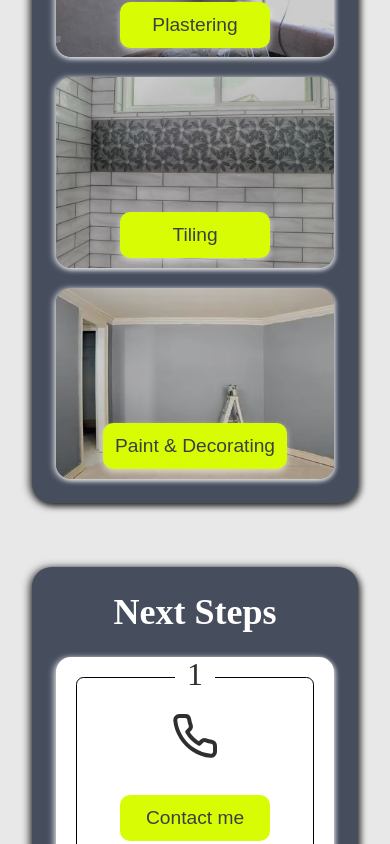
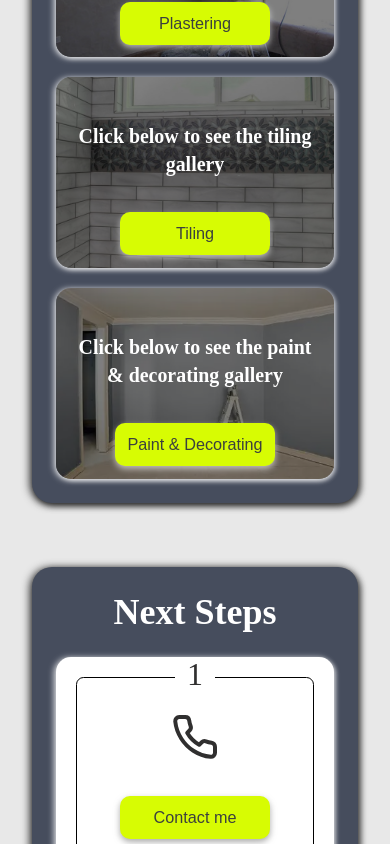
Before and after one commit to 2ndborn/plasterer, a React (Vite) app in the folder egbert/: page / in a window 390 px wide. Shown: the part 1780-2624 px from the top of the page. Built offline with nearby package versions, Linux system fonts and the light colour scheme.

Commit message:
created a hook for click outside the navbar and media query

```diff
--- a/egbert/src/App.css
+++ b/egbert/src/App.css
@@ -0,0 +1,11 @@
+button {
+    min-width: 150px;
+    padding: 0.75rem;
+    background-color: #d7fc03;
+    color: #3B403E;
+    font-size: clamp(1rem, 0.927rem + 0.36vw, 1.2rem);
+    font-weight: 525;
+    border-radius: 10px;
+    border: none;
+    cursor: pointer;
+}
--- a/egbert/src/components/BackToTop.jsx
+++ b/egbert/src/components/BackToTop.jsx
@@ -22,6 +22,7 @@ const BackToTop = () => {
                           position: 'fixed',
                           bottom: 20,
                           right: 20,
+                          minWidth: 10,
                           display: 'flex',
                           justifyContent: 'center',
                           alignItems: 'center',
--- /dev/null
+++ b/egbert/src/hooks/useClickOutside.jsx
@@ -0,0 +1,16 @@
+import React, { useEffect } from 'react'
+
+export const useClickOutside = (refs, handler) => {
+  useEffect(() => {
+    const listener = (event) => {
+        for(const ref of refs) {
+            if (ref.current && ref.current.contains(event.target)) {
+                return
+            }
+        }
+        handler(event)
+    }
+    document.addEventListener('mousedown', listener);
+    return () => document.removeEventListener('mousedown', listener)
+  }, [refs, handler])
+}
--- /dev/null
+++ b/egbert/src/hooks/useMediaQuery.jsx
@@ -0,0 +1,13 @@
+import React, { useEffect, useState } from 'react'
+
+export const useMediaQuery = (query) => {
+const [matches, setMatches] = useState(
+    window.matchMedia(query).matches)
+    useEffect(() => {
+        const media = window.matchMedia(query);
+        const handleMedia = (e) => setMatches(e.matches)
+        media.addEventListener('change', handleMedia);
+        return () => media.removeEventListener('change', handleMedia);
+    }, [query])
+    return matches
+}
--- a/egbert/src/pages/Next.jsx
+++ b/egbert/src/pages/Next.jsx
@@ -8,10 +8,7 @@ import { GrSchedule } from "react-icons/gr";
 import { LuClipboardPenLine } from "react-icons/lu";
 
 const Next = () => {
-    const heading = {
-        hidden: {opacity: 0, y: 20},
-        show: {opacity: 1, y: 0}
-    }
+
     const steps = [
         {id: 1, icon: <FiPhone />, title: "Call me"},
         {id: 2, icon: <GrSchedule />, title: "Schedule a visit"},
@@ -59,16 +56,7 @@ const Next = () => {
                                 {step.id === 1 ? (
                                     <button
                                         style={{
-                                            minWidth: '150px',
-                                            padding: '0.75rem',
-                                            borderRadius: '10px',
-                                            background: '#d7fc03',
-                                            color: '#3B403E',
-                                            fontSize: '1.2rem',
-                                            fontWeight: 525,
-                                            border: 'none',
-                                            boxShadow: '0px 3px 6px rgba(255, 255, 255, 0.6)',
-                                            cursor: 'pointer',
+                                            boxShadow: '0px 3px 6px rgba(115, 115, 115, 0.6)',
                                             marginBottom: '1.5rem'
                                         }}
                                     >
--- a/egbert/src/pages/Services.jsx
+++ b/egbert/src/pages/Services.jsx
@@ -1,22 +1,33 @@
-import React, { useState } from 'react';
+import React, { useEffect, useState } from 'react';
 import {AnimatePresence, LayoutGroup, motion} from 'framer-motion';
 import styles from '../styles/Services.module.css';
 import plaster from '../assets/plaster.jpg';
 import painting from '../assets/painting.webp';
 import tile from '../assets/tile.jpg';
 import Reveal from '../utils/Reveal';
-import { IoClose } from "react-icons/io5";
-import { FaChevronLeft } from "react-icons/fa";
-import { FaChevronRight } from "react-icons/fa";
 import Overlay from '../utils/Overlay';
 import PlasteringImg from '../components/PlasteringImg';
 import TilingImg from '../components/TilingImg';
 import PaintImg from '../components/PaintImg';
+import { useMediaQuery } from '../hooks/useMediaQuery';
 
 
 const Services = () => {
     const [isHoverIndex, setIsHoverIndex] = useState(null);
     const [istoggled, setIsToggled] = useState(null);
+    const [matches, setMatches] = useState(window.matchMedia('(min-width: 768px)').matches)
+
+    useEffect(() => {
+        const media = window.matchMedia('(min-width: 768px)')
+        const handleMedia = (e) => {
+            setMatches(e.matches)
+            console.log(e.matches)
+        }
+        media.addEventListener('change', handleMedia);
+        return () => media.removeEventListener('change', handleMedia)
+    }, [])
+
+    const isSmall = useMediaQuery('(min-width: 768px)');
 
     const handleOpen = (id) => {
         setIsToggled(id)
@@ -61,10 +72,10 @@ const Services = () => {
                         }}
                     >
                         <div>
-                    <h2 style={{color: '#fff', margin: '0 0 1.5rem 0'}}>Services</h2>
+                            <h2 style={{ color: '#fff', margin: '0 0 1.5rem 0' }}>Services</h2>
                         </div>
                         <div className={styles.SerGrid}>
-                    <AnimatePresence mode='wait'>
+                            <AnimatePresence>
                                 {service.map((ser, i) => (
                                     <motion.div
                                         key={ser.id}
@@ -76,49 +87,48 @@ const Services = () => {
                                             boxShadow: '2px 2px 4px rgba(255, 255, 255, 0.6), -2px 1px 6px rgba(255, 255, 255, 0.8)',
                                             overflow: 'hidden',
                                         }}
-                            whileHover={{border: '3px solid #fff'}}
+                                        whileHover={{ border: '3px solid #fff' }}
                                     >
-                            <img src={ser.image} alt={ser.alt} style={{ height: '100%', width: '100%', objectFit: 'cover'}} />
+                                        <img src={ser.image} alt={ser.alt} style={{ height: '100%', width: '100%', objectFit: 'cover' }} />
                                         <motion.div
-                            whileHover={{background: 'rgba(0, 0, 0, 0.5)'}}
+                                            whileHover={{ background: 'rgba(0, 0, 0, 0.5)' }}
                                             style={{
                                                 position: 'absolute',
                                                 inset: 0,
-                                background: 'rgba(0, 0, 0, 0.2)',
+                                                background: isSmall ? 'rgba(0, 0, 0, 0.2)' : 'rgba(0, 0, 0, 0.5)',
                                                 padding: '1rem',
                                                 display: 'grid',
                                                 gridTemplateRows: 'repeat(4, 1fr)',
                                             }}
                                         >
-                                <div style={{gridRow: 'span 3', placeContent: 'center' }}>
-                                {isHoverIndex === i && (
+                                            <div style={{ gridRow: 'span 3', placeContent: 'center' }}>
+                                                {matches ? (
+                                                    isHoverIndex === i && (
                                                         <motion.h5
                                                             variants={heading}
                                                             initial='hidden'
                                                             animate='show'
-                                    transition={{duration: 0.6, ease: 'easeInOut'}}
-                                   style={{color: '#fff', marginTop: '5rem', lineHeight: '1.4'}}
+                                                            transition={{ duration: 0.6, ease: 'easeInOut' }}
+                                                            style={{ color: '#fff', marginTop: '5rem', lineHeight: '1.4' }}
+                                                        >
+                                                            Click below to see the {ser.button.toLowerCase()} gallery
+                                                        </motion.h5>)
+                                                ) : (
+                                                    <motion.h5
+                                                        style={{ color: '#fff', marginTop: 'min(5rem, 12%)', lineHeight: '1.4' }}
                                                     >
                                                         Click below to see the {ser.button.toLowerCase()} gallery
                                                     </motion.h5>
                                                 )}
                                             </div>
-                                <div style={{gridRow: 'span 2', place: 'center'}}>
+                                            <div style={{ gridRow: 'span 2', place: 'center' }}>
                                                 <motion.button
                                                     onClick={() => handleOpen(ser.id)}
                                                     style={{
-                                    minWidth: '150px',
-                                    padding: '0.75rem',
-                                    borderRadius: '10px',
-                                    background: '#d7fc03',
-                                    color: '#3B403E',
-                                    fontSize: '1.2rem',
-                                    fontWeight: 525,
-                                    border: 'none',
-                                    boxShadow: '0px 3px 6px rgba(255, 255, 255, 0.6)',
-                                    cursor: 'pointer'
+                                                        boxShadow:
+                                                        '0px 3px 6px rgba(255, 255, 255, 0.6)',
                                                     }}
-                                whileHover={{border: '2px solid #fff'}}
+                                                    whileHover={{ border: '2px solid #fff' }}
                                                 >
                                                     {ser.button}
                                                 </motion.button>
@@ -129,7 +139,7 @@ const Services = () => {
                             </AnimatePresence>
                         </div>
                     </div>
-            <AnimatePresence mode='wait'>
+                    <AnimatePresence>
                         {istoggled && (
                             <Overlay key={istoggled} id={String(istoggled)} onClose={handleClose}>
                                 {istoggled === 1 && (<PlasteringImg />)}
```
Also changed, not shown: egbert/src/components/NavBar.jsx (+11 -7 lines), egbert/src/components/NavItems.jsx (+13 -4 lines). Lines whose indentation alone changed are shown as unchanged.
